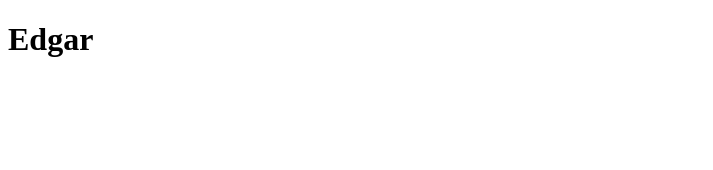
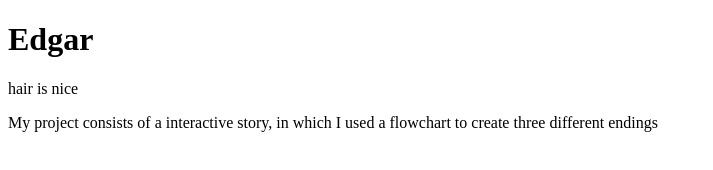
Before and after one commit to benjaminlee001/practice-assignment, a plain HTML site: page index.html in a window 1280 px wide. Shown: the whole page, without its empty margins (0-713 px from the left). Drawn offline with Linux system fonts and the light colour scheme.

Commit message:
project assignment

```diff
--- a/index.html
+++ b/index.html
@@ -7,6 +7,6 @@
     <title>Benjamin Lee</title>
 </head>
 <body>
-    <h1>Edgar</h1>
+    <h1>Edgar</h1> <p>hair is nice</p> <p>My project consists of a interactive story, in which I used a flowchart to create three different endings</p>
 </body>
 </html>
```
